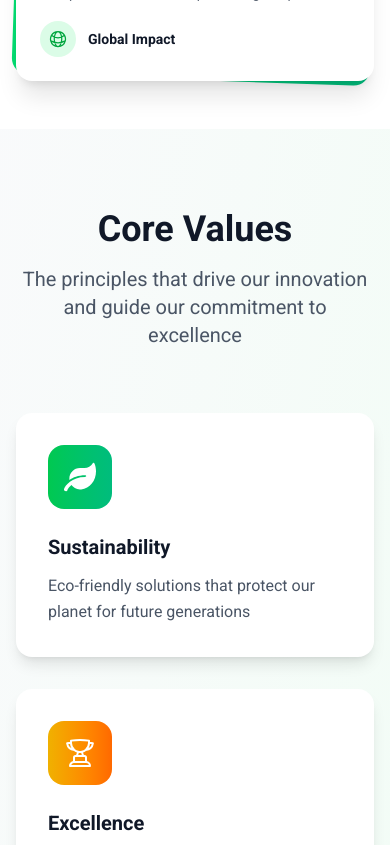
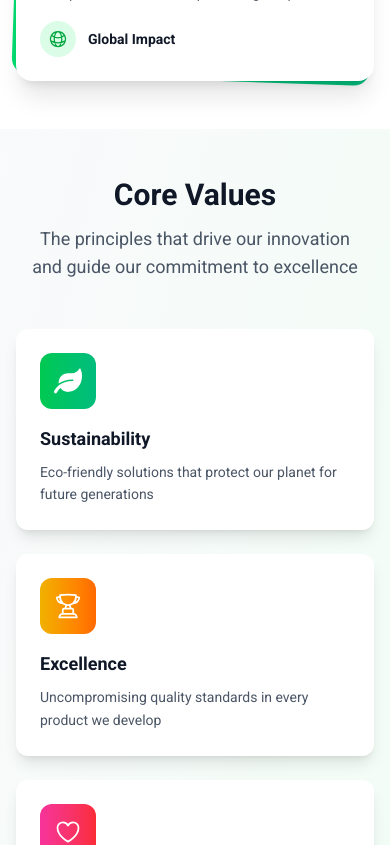
Before and after one commit to mohamed-samir-dev/Greenline, a Next.js app: page /about in a window 390 px wide. Shown: the part 920-1765 px from the top of the page. Built offline with nearby package versions, Linux system fonts and the light colour scheme; no server answers.

Commit message:
feat: add company values grid with interactive elements

```diff
--- a/app/about/components/ValuesGrid.tsx
+++ b/app/about/components/ValuesGrid.tsx
@@ -16,19 +16,19 @@ const values = [
 
 export default function ValuesGrid() {
   return (
-    <section className="py-20 bg-linear-to-br from-gray-50 to-green-50">
+    <section className="py-12 sm:py-16 md:py-20 bg-linear-to-br from-gray-50 to-green-50">
       <div className="max-w-7xl mx-auto px-4 sm:px-6 lg:px-8">
         <motion.div
-          className="text-center mb-16"
+          className="text-center mb-12 sm:mb-16"
           {...fadeInUp}
         >
-          <h2 className="text-4xl font-bold text-gray-900 mb-4">Core Values</h2>
-          <p className="text-xl text-gray-600 max-w-3xl mx-auto">
+          <h2 className="text-3xl sm:text-4xl font-bold text-gray-900 mb-3 sm:mb-4">Core Values</h2>
+          <p className="text-lg sm:text-xl text-gray-600 max-w-3xl mx-auto px-4 sm:px-0">
             The principles that drive our innovation and guide our commitment to excellence
           </p>
         </motion.div>
         <motion.div
-          className="grid md:grid-cols-2 lg:grid-cols-3 gap-8"
+          className="grid grid-cols-1 sm:grid-cols-2 lg:grid-cols-3 gap-6 sm:gap-8"
           variants={staggerContainer}
           initial="initial"
           whileInView="animate"
@@ -41,13 +41,13 @@ export default function ValuesGrid() {
                 key={index}
                 variants={fadeInUp}
                 whileHover={{ scale: 1.05, y: -5 }}
-                className="group bg-white p-8 rounded-2xl shadow-lg hover:shadow-2xl transition-all duration-300"
+                className="group bg-white p-6 sm:p-8 rounded-xl sm:rounded-2xl shadow-lg hover:shadow-2xl transition-all duration-300"
               >
-                <div className={`w-16 h-16 bg-linear-to-r ${value.color} rounded-2xl flex items-center justify-center mb-6 group-hover:scale-110 transition-transform`}>
-                  <IconComponent className="h-8 w-8 text-white" />
+                <div className={`w-14 h-14 sm:w-16 sm:h-16 bg-linear-to-r ${value.color} rounded-xl sm:rounded-2xl flex items-center justify-center mb-4 sm:mb-6 group-hover:scale-110 transition-transform`}>
+                  <IconComponent className="h-7 w-7 sm:h-8 sm:w-8 text-white" />
                 </div>
-                <h3 className="text-xl font-bold text-gray-900 mb-3">{value.title}</h3>
-                <p className="text-gray-600 leading-relaxed">{value.desc}</p>
+                <h3 className="text-lg sm:text-xl font-bold text-gray-900 mb-2 sm:mb-3">{value.title}</h3>
+                <p className="text-gray-600 leading-relaxed text-sm sm:text-base">{value.desc}</p>
               </motion.div>
             );
           })}
```
